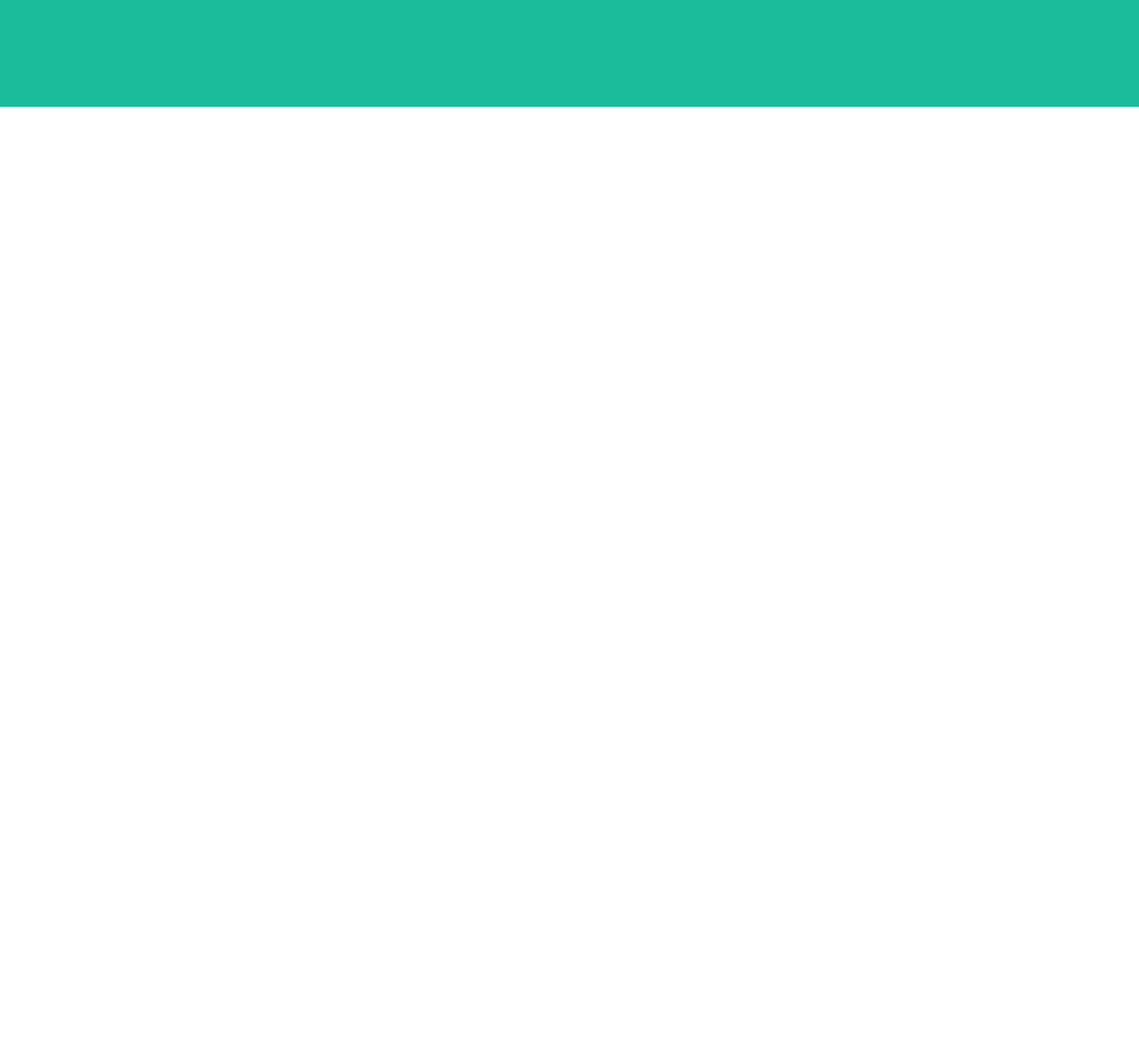
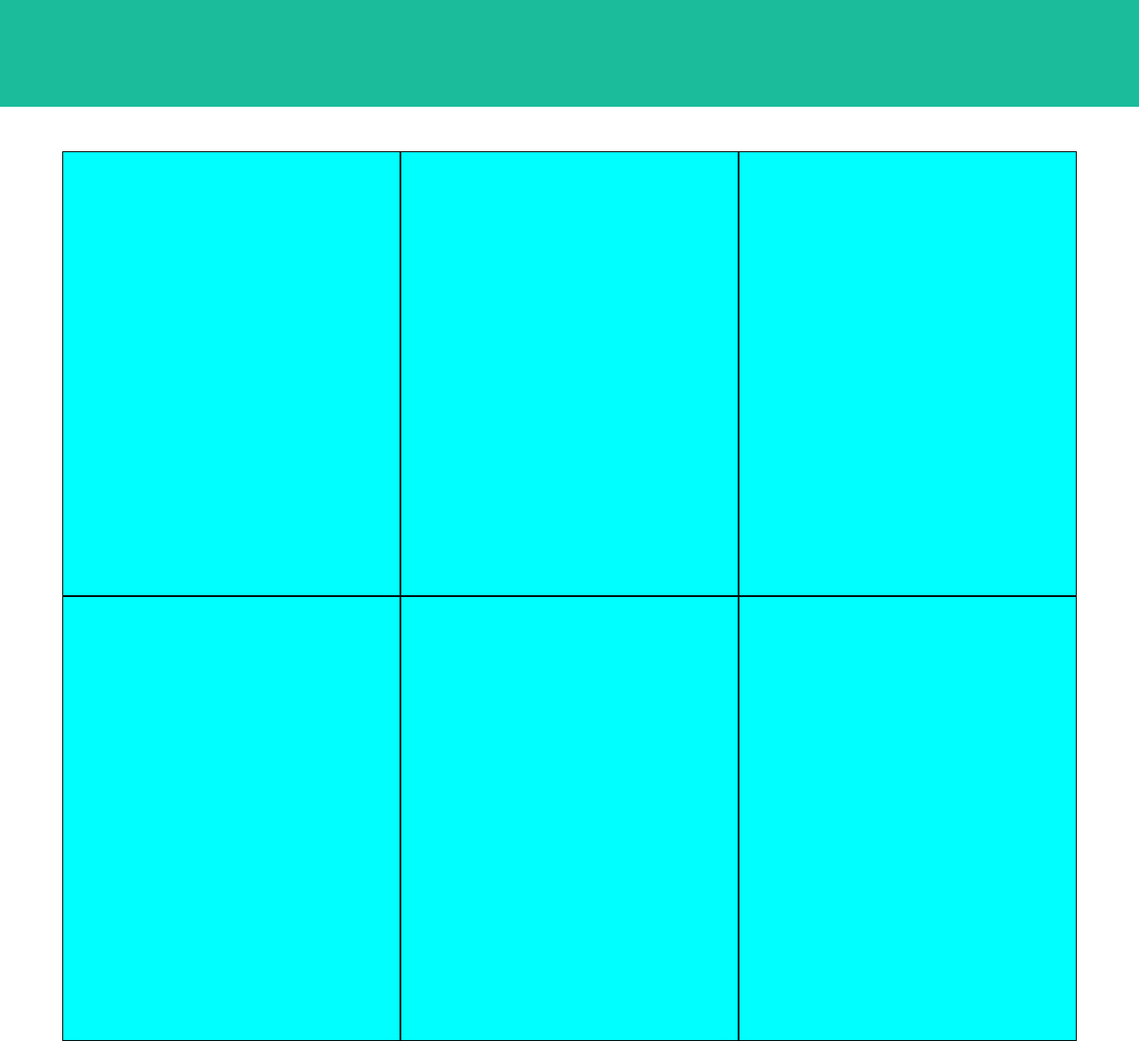
Before and after one commit to Gaki13/html-css-bootstrap-freelancer, a plain HTML site: page index.html in a window 1280 px wide. Shown: the part 500-1670 px from the top of the page at 89% size. Before the commit the page ends 800 px from the top, so only its background shows below. Drawn offline with nearby package versions, Linux system fonts and the light colour scheme.

Commit message:
aggiunta sezione boxs

```diff
--- a/css/style.css
+++ b/css/style.css
@@ -8,9 +8,16 @@ nav{
     width: 100%;
     background-color: #1abc9c;
     min-height: 500px;
+    margin-bottom: 50px;
 }
 
 .container_custom{
     max-width: 750px;
     margin: auto;
 }
+
+.boxs [class*="col"]{
+    background-color: aqua;
+    min-height: 500px;
+    border: 1px solid black;
+}
--- a/index.html
+++ b/index.html
@@ -35,6 +35,17 @@
         <main>
             <!-- sezione box colorati -->
             <section class="boxs">
+                <div class="container">
+                    <div class="row">
+                        <div class="col-12 col-md-6 col-xl-4"></div>
+                        <div class="col-12 col-md-6 col-xl-4"></div>
+                        <div class="col-12 col-md-6 col-xl-4"></div>
+                        <div class="col-12 col-md-6 col-xl-4"></div>
+                        <div class="col-12 col-md-6 col-xl-4"></div>
+                        <div class="col-12 col-md-6 col-xl-4"></div>
+                    </div>
+                </div>
+
 
             </section>
             <!-- sezione about -->
```
